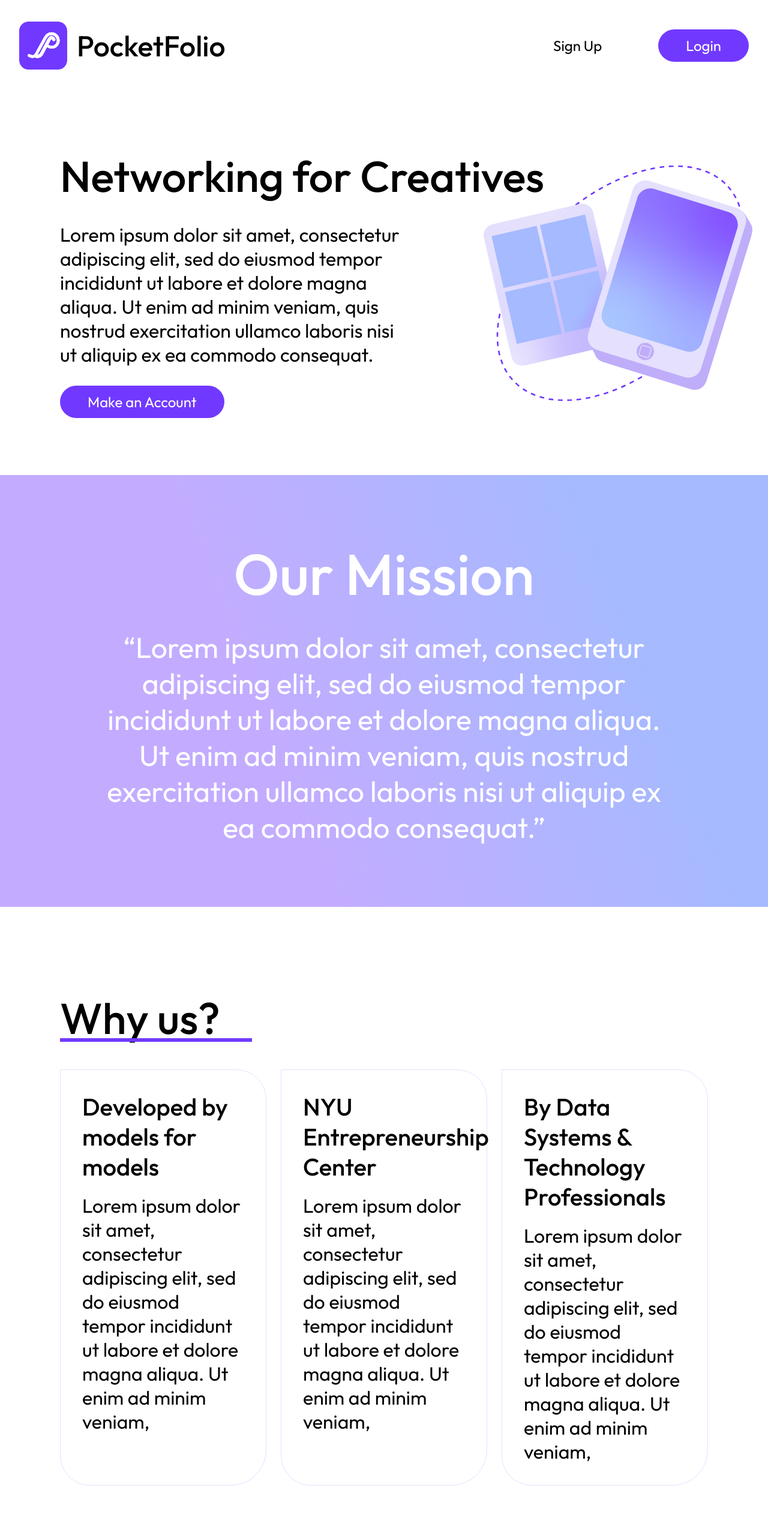
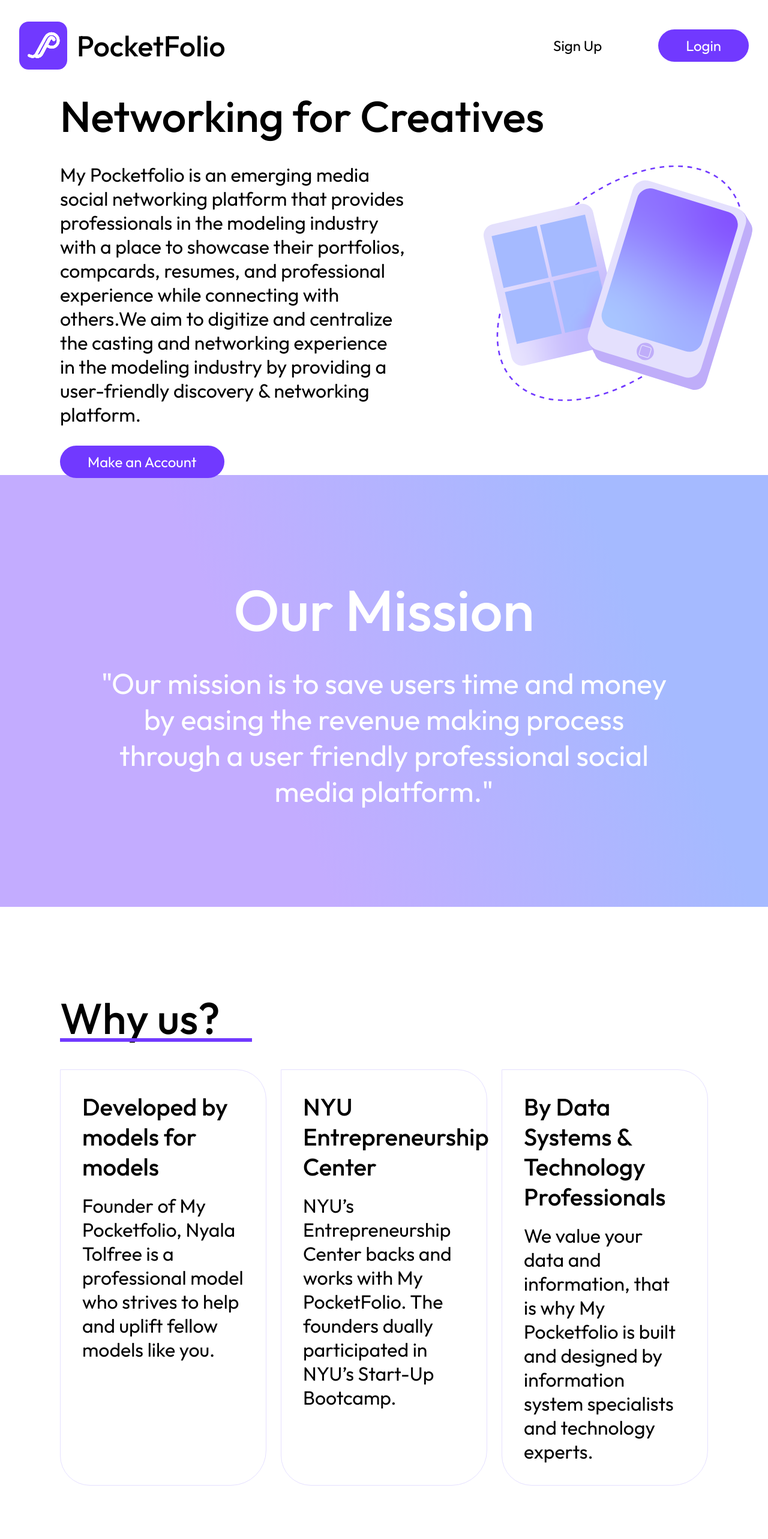
Before and after one commit to mpfolio/mpfolio, a React (Vite) app: page / in a window 1280 px wide. Shown: the top 2566 px of the page at 60% size. Built offline with nearby package versions, Linux system fonts and the light colour scheme.

Commit message:
adding real words to launch page

```diff
--- a/package.json
+++ b/package.json
@@ -23,6 +23,6 @@
     "eslint-plugin-react-hooks": "^5.1.0-rc.0",
     "eslint-plugin-react-refresh": "^0.4.12",
     "globals": "^15.9.0",
-    "vite": "^5.4.8"
+    "vite": "^5.4.9"
   }
 }
--- a/src/App.jsx
+++ b/src/App.jsx
@@ -10,7 +10,7 @@
         <Navbar />
         <div className="section1">
             <h1 className="headline">Networking for Creatives</h1>
-            <p className="bodytext">Lorem ipsum dolor sit amet, consectetur adipiscing elit, sed do eiusmod tempor incididunt ut labore et dolore magna aliqua. Ut enim ad minim veniam, quis nostrud exercitation ullamco laboris nisi ut aliquip ex ea commodo consequat.
+            <p className="bodytext">My Pocketfolio is an emerging media social networking platform that provides professionals in the modeling industry with a place to showcase their portfolios, compcards, resumes, and professional experience while connecting with others.We aim to digitize and centralize the casting and networking experience in the modeling industry by providing a user-friendly discovery & networking platform.
             </p>
             <h3>
                 <Button text="Make an Account" variant="filled" />
@@ -22,7 +22,7 @@
             {/* TODO: the styles here are really inconsistent @sophie */}
             <h1 style={{ fontSize: "6rem" }}>Our Mission</h1>
             <h2 style={{ fontWeight: 400 }}>
-                “Lorem ipsum dolor sit amet, consectetur adipiscing elit, sed do eiusmod tempor incididunt ut labore et dolore magna aliqua. Ut enim ad minim veniam, quis nostrud exercitation ullamco laboris nisi ut aliquip ex ea commodo consequat.”
+            "Our mission is to save users time and money by easing the revenue making process through a user friendly professional social media platform."
             </h2>
         </div>
         <div className="section3">
@@ -30,16 +30,16 @@
             <div className="card-container">
                 <div className="card">
                     <h2 style={{fontSize: "2.5rem"}}>Developed by models for models</h2>
-                    <p>Lorem ipsum dolor sit amet, consectetur adipiscing elit, sed do eiusmod tempor incididunt ut labore et dolore magna aliqua. Ut enim ad minim veniam,</p>
+                    <p>Founder of My Pocketfolio, Nyala Tolfree is a professional model who strives to help and uplift fellow models like you.</p>
                 </div>
                 <div className="card">
                     {/* TODO: entrepreneurship is too long of a word */}
                     <h2 style={{fontSize: "2.5rem"}}>NYU Entrepreneurship Center</h2>
-                    <p>Lorem ipsum dolor sit amet, consectetur adipiscing elit, sed do eiusmod tempor incididunt ut labore et dolore magna aliqua. Ut enim ad minim veniam,</p>
+                    <p>NYU’s Entrepreneurship Center backs and works with My PocketFolio. The founders dually participated in NYU’s Start-Up Bootcamp.</p>
                 </div>
                 <div className="card">
                     <h2 style={{fontSize: "2.5rem"}}>By Data Systems & Technology Professionals</h2>
-                    <p>Lorem ipsum dolor sit amet, consectetur adipiscing elit, sed do eiusmod tempor incididunt ut labore et dolore magna aliqua. Ut enim ad minim veniam,</p>
+                    <p>We value your data and information, that is why My Pocketfolio is built and designed by information system specialists and technology experts.</p>
                 </div>
             </div>
             <img id="squiggle" src={squiggle} alt="squiggle" />
```
Also changed, not shown: 1 other file (tests, documents, lock files or other folders).
